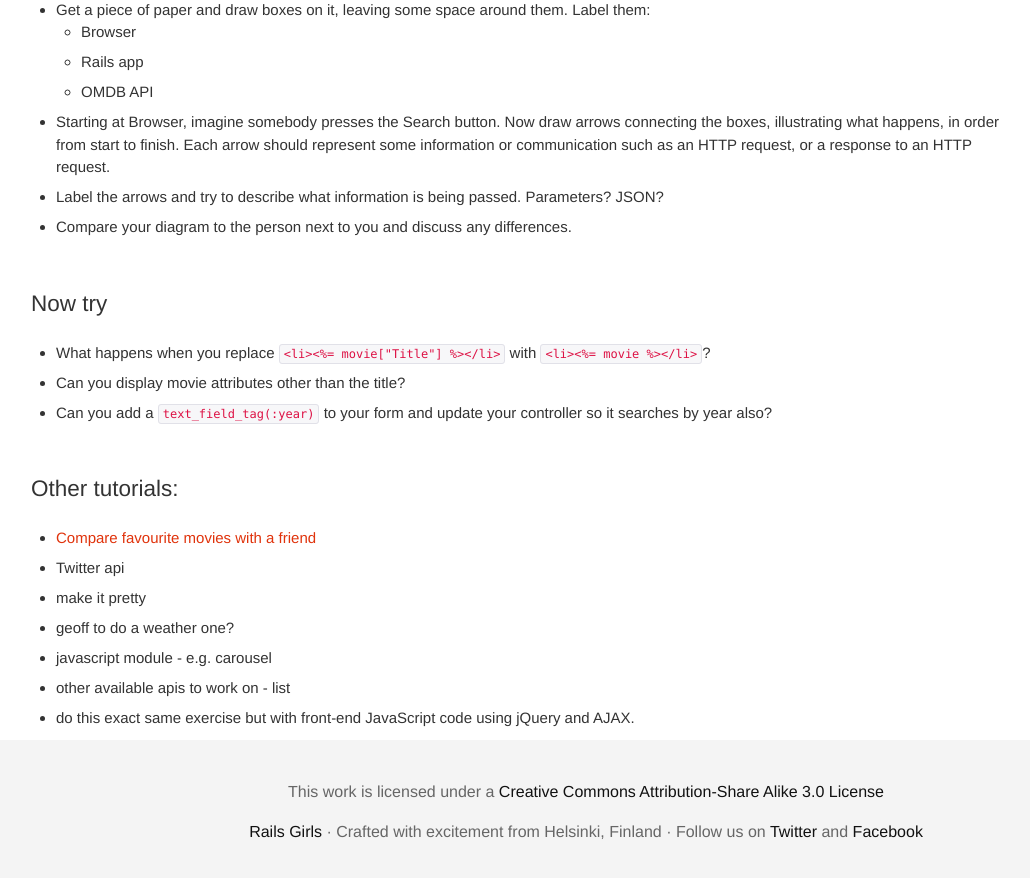
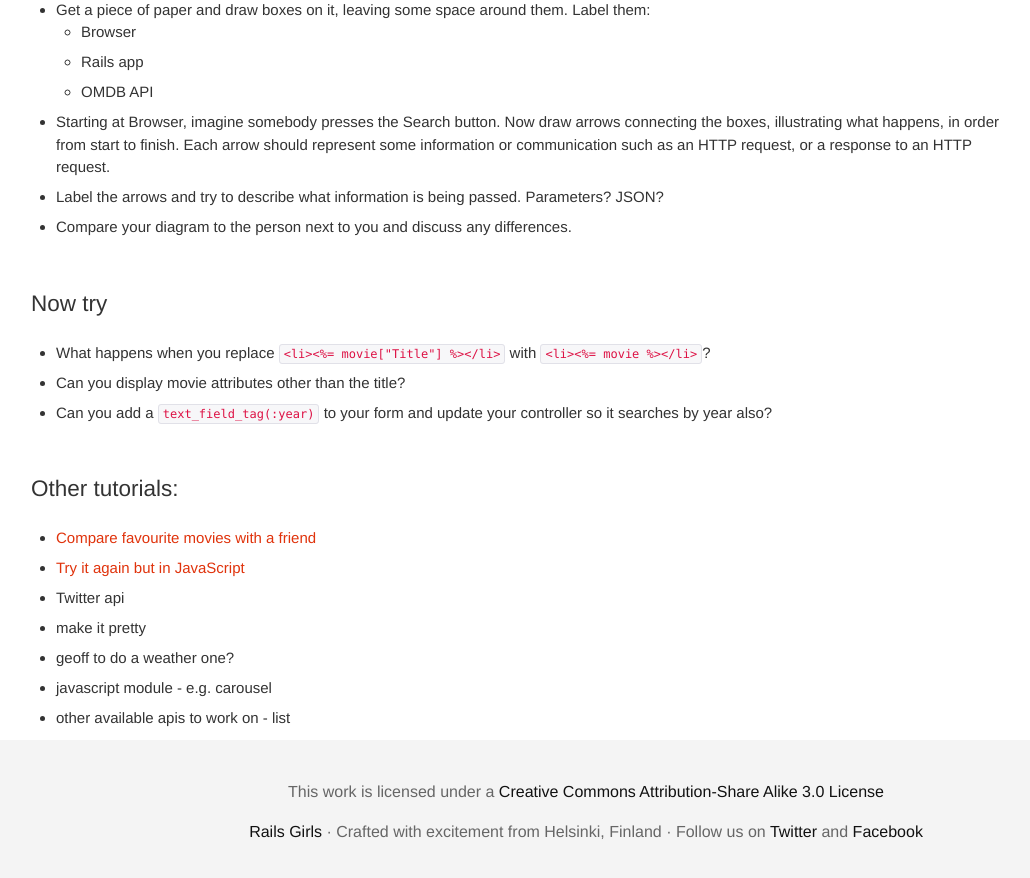
Before and after one commit to tracymu/api-tutorial, a Jekyll site: the page built from index.md, in a window 1280 px wide and 900 px high, scrolled down 9044 px. Shown: the top 878 px of the window, without its empty margins (54-1084 px from the left). Built offline with Jekyll 4.4.1, drawn with Linux system fonts in a browser that asks for light colours; nearby versions of some CDN libraries.

Commit message:
Add link to OMDB JavaScript tute from main page

```diff
--- a/index.md
+++ b/index.md
@@ -371,9 +371,9 @@ This code includes a loop, which will loop through each of the movies and pull o
 ### Other tutorials:
 
  - [Compare favourite movies with a friend](compare-favourite-movies)
+ - [Try it again but in JavaScript](omdb-javascript)
  - Twitter api
  - make it pretty
  - geoff to do a weather one?
  - javascript module - e.g. carousel
  - other available apis to work on  - list
- - do this exact same exercise but with front-end JavaScript code using jQuery and AJAX.
```
